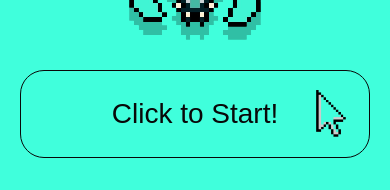
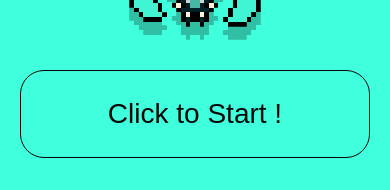
Before and after one commit to jiyeonwon/jiyeon-test, a Next.js app: page / in a window 390 px wide. Shown: the part 654-844 px from the top of the page. Built offline with nearby package versions, Linux system fonts and the light colour scheme; a web font is replaced by a local one.

Commit message:
인트로 시작 버튼 디자인 반영

```diff
--- a/app/globals.css
+++ b/app/globals.css
@@ -112,9 +112,9 @@ button {
   position: absolute;
   left: 50%;
   bottom: 8.9svh;
-  display: grid;
-  grid-template-columns: 1fr 112px;
+  display: flex;
   align-items: center;
+  justify-content: center;
   width: min(824px, 72vw);
   height: 112px;
   padding: 0;
@@ -128,17 +128,9 @@ button {
 }
 
 .startButton span {
-  padding-left: 112px;
   font-size: 40px;
   font-weight: 500;
   line-height: 1;
-}
-
-.cursorImage {
-  width: 94px;
-  height: 94px;
-  object-fit: cover;
-  mix-blend-mode: luminosity;
 }
 
 .startButton:hover,
@@ -719,20 +711,13 @@ button {
 
   .startButton {
     bottom: 32px;
-    grid-template-columns: 1fr 76px;
     width: 100%;
     height: 88px;
     border-radius: 24px;
   }
 
   .startButton span {
-    padding-left: 76px;
     font-size: 28px;
-  }
-
-  .cursorImage {
-    width: 70px;
-    height: 70px;
   }
 
   .cornerBlocks {
--- a/app/page.js
+++ b/app/page.js
@@ -106,15 +106,7 @@ function IntroSection({ onStart }) {
         />
 
         <button className="startButton" type="button" onClick={onStart}>
-          <span>Click to Start!</span>
-          <Image
-            className="cursorImage"
-            src="/figma-assets/desktop6-cursor.png"
-            alt=""
-            width={94}
-            height={94}
-            priority
-          />
+          <span>Click to Start !</span>
         </button>
       </div>
     </section>
```
